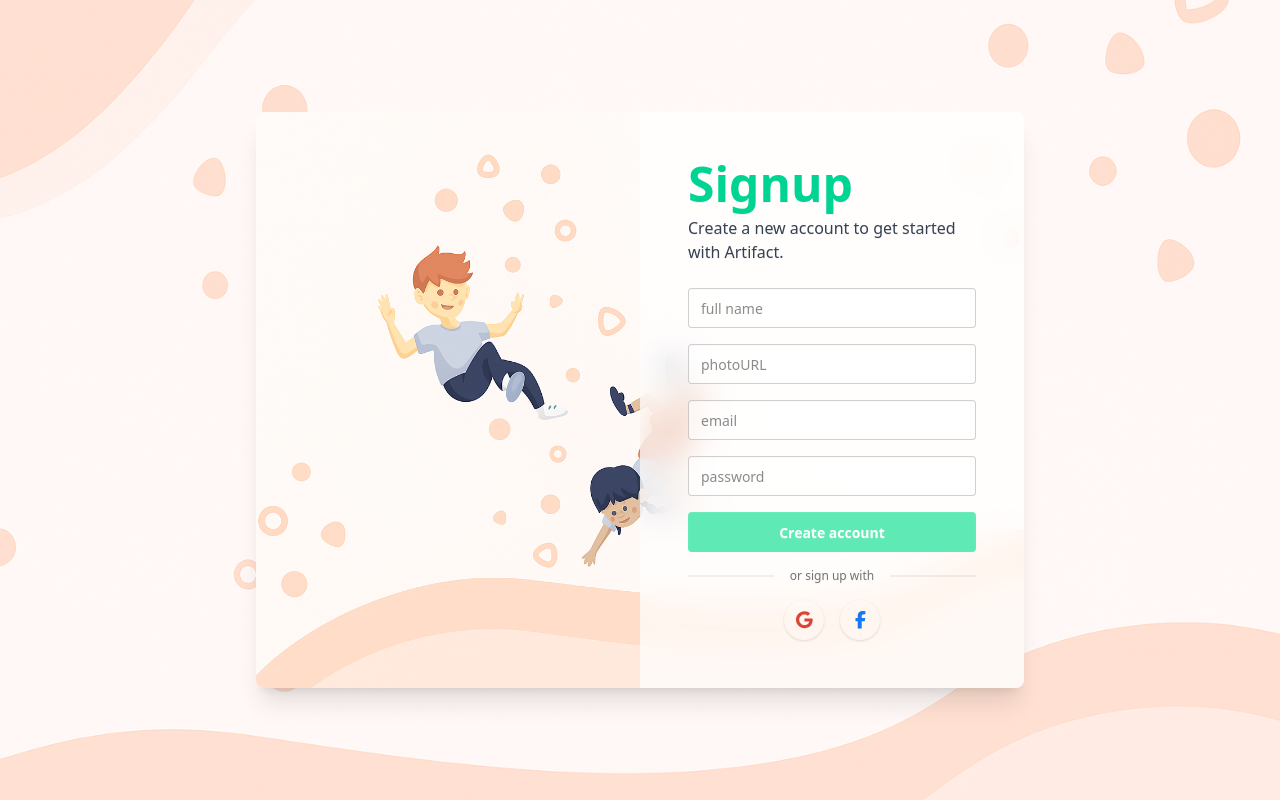
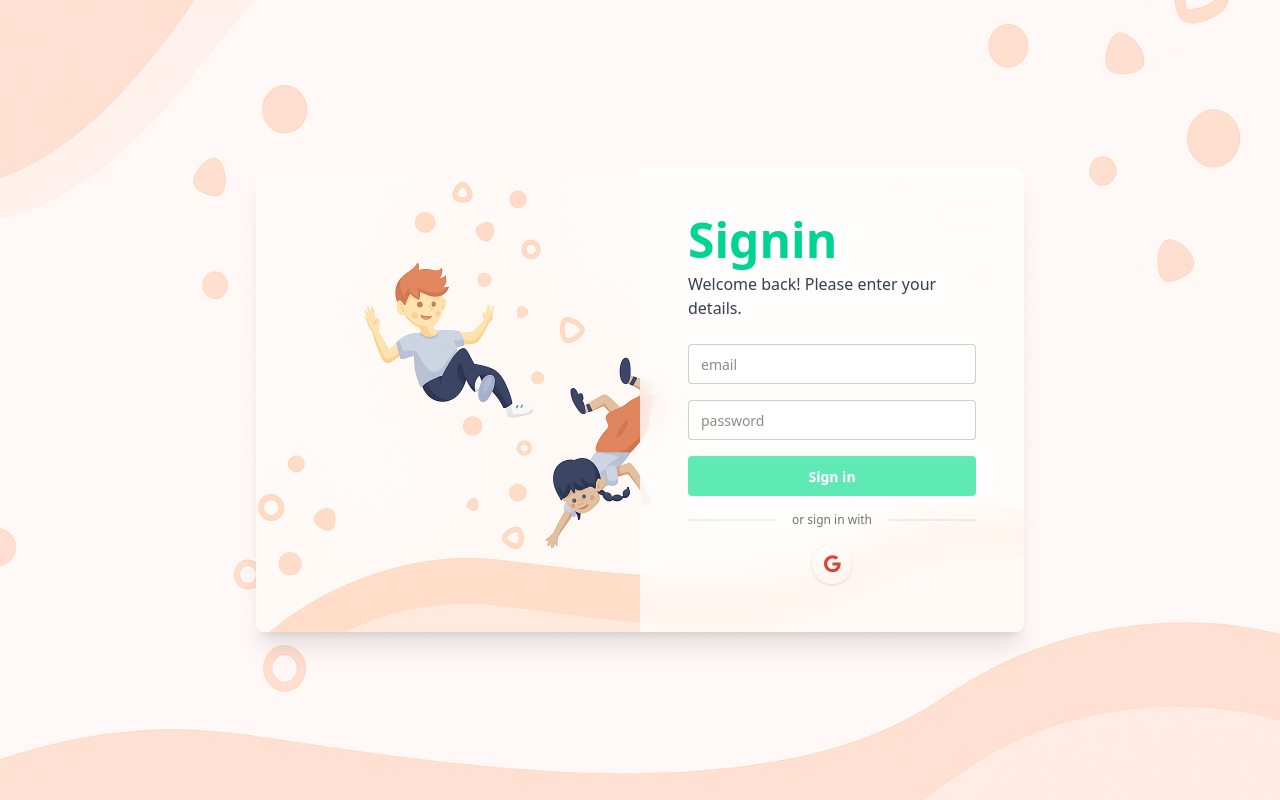
Before and after one commit to hsanik/Historical-Artifacts-Tracker, a React (Vite) app: page / in a window 1280 px wide. Built offline with nearby package versions, Linux system fonts and the light colour scheme.

Commit message:
Signin page

```diff
--- a/src/App.jsx
+++ b/src/App.jsx
@@ -1,11 +1,12 @@
 import './App.css'
-import Signup from './pages/Signup'
+import Signin from './pages/Signin'
 
 function App() {
 
   return (
     <>
-      <Signup />
+      {/* <Signup /> */}
+      <Signin />
     </>
   )
 }
--- /dev/null
+++ b/src/pages/Signin.jsx
@@ -0,0 +1,59 @@
+import React from 'react'
+import bgForm from '../assets/bg-form.png'
+import signupImg from '../assets/signup-form.png'
+import { FontAwesomeIcon } from '@fortawesome/react-fontawesome'
+import { faGoogle } from '@fortawesome/free-brands-svg-icons'
+
+const Signin = () => {
+  return (
+    <div
+      className="min-h-screen flex items-center justify-center bg-base-100 bg-cover bg-no-repeat"
+      style={{ backgroundImage: `url(${bgForm})` }}
+    >
+      <div className="relative w-11/12 md:w-4/5 lg:w-3/5 glass rounded-lg shadow-xl overflow-hidden">
+        <img
+          src={signupImg}
+          alt="Kids having fun illustration"
+          className="absolute inset-0 w-full h-full object-contain md:object-cover md:object-left pointer-events-none select-none"
+        />
+
+        <div className="relative z-10 md:ml-auto md:w-1/2 p-8 md:p-12 bg-white/70 backdrop-blur-lg">
+          <h2 className="text-4xl md:text-5xl font-extrabold text-emerald-400">Signin</h2>
+          <p className="text-sm md:text-base text-gray-700 mt-2 mb-6">
+            Welcome back! Please enter your details.
+          </p>
+
+          <form className="space-y-4">
+            <input
+              name="email"
+              type="email"
+              placeholder="email"
+              className="input input-bordered w-full bg-white/60"
+              required
+            />
+            <input
+              name="password"
+              type="password"
+              placeholder="password"
+              className="input input-bordered w-full bg-white/60"
+              required
+            />
+            <button type="submit" className="btn w-full bg-emerald-300 hover:bg-emerald-400 border-none text-white">
+              Sign in
+            </button>
+          </form>
+
+          <div className="divider text-xs opacity-60">or sign in with</div>
+
+          <div className="flex justify-center">
+            <button className="btn btn-circle btn-ghost shadow">
+              <FontAwesomeIcon icon={faGoogle} className="text-[#DB4437]" size="lg" />
+            </button>
+          </div>
+        </div>
+      </div>
+    </div>
+  )
+}
+
+export default Signin
```
